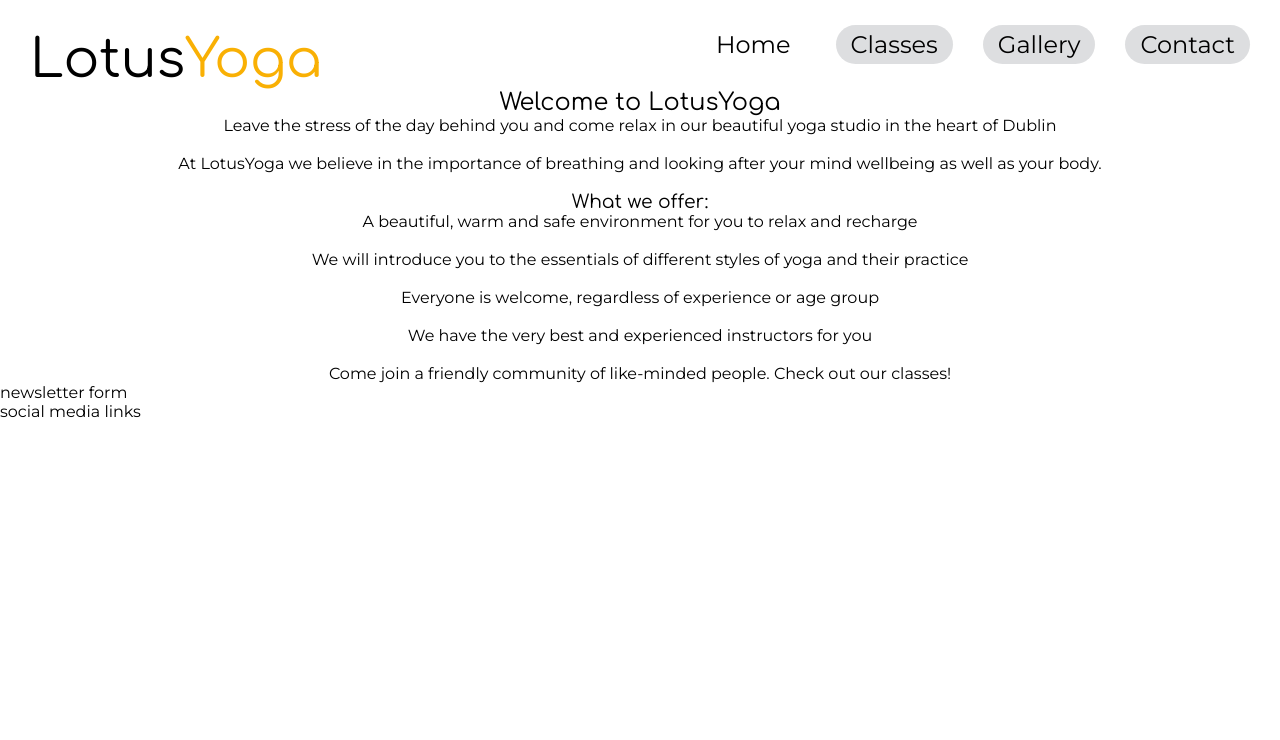
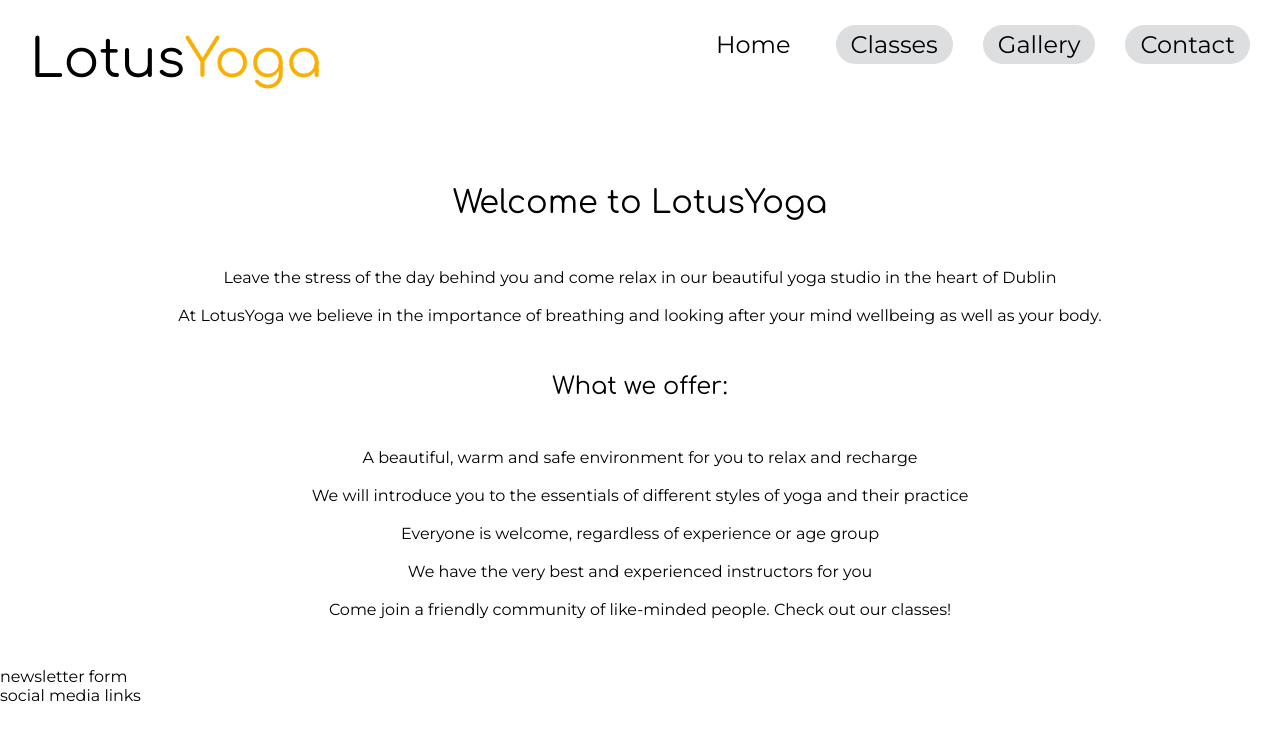
Before and after one commit to Paola62010/lotusyoga, a plain HTML site: page index.html in a window 1280 px wide. Drawn offline with Linux system fonts and the light colour scheme.

Commit message:
Correct margin and padding for main section elements, style list

```diff
--- a/assets/css/style.css
+++ b/assets/css/style.css
@@ -18,6 +18,14 @@ h1, h2, h3 {
     font-family: Comfortaa, sans-serif;
     color: #000000;
     font-weight: 300;
+}
+
+h2 {
+    font-size: 2rem;
+}
+
+h3 {
+    font-size: 1.5rem;
 }
 
 .yellow {
@@ -71,4 +79,13 @@ h1, h2, h3 {
     clear: both;
     text-align: center;
     margin: auto;
+    padding-top: 6rem;
 }
+
+.main div {
+    padding: 3rem;
+}
+
+.mainlist li {
+    list-style-type: none;
+}
--- a/index.html
+++ b/index.html
@@ -31,6 +31,7 @@
     </header>
     <section class="main">
         <h2>Welcome to LotusYoga</h2>
+        <div>
         <p>
             Leave the stress of the day behind you and come relax in our beautiful yoga studio in the heart of Dublin
         </p>
@@ -38,11 +39,12 @@
         <p>
             At LotusYoga we believe in the importance of breathing and looking after your mind wellbeing as well as your body.
         </p>
-        <br>
+        </div>
         <h3>
             What we offer:
         </h3>
-        <ul>
+        <div>
+        <ul class="mainlist">
             <li>A beautiful, warm and safe environment for you to relax and recharge</li>
             <br>
             <li>We will introduce you to the essentials of different styles of yoga and their practice</li>
@@ -53,6 +55,7 @@
             <br>
             <li>Come join a friendly community of like-minded people. Check out our classes!</li>
         </ul>
+        </div>
     </section>
     <section>newsletter form</section>
     <footer>social media links</footer>
```
